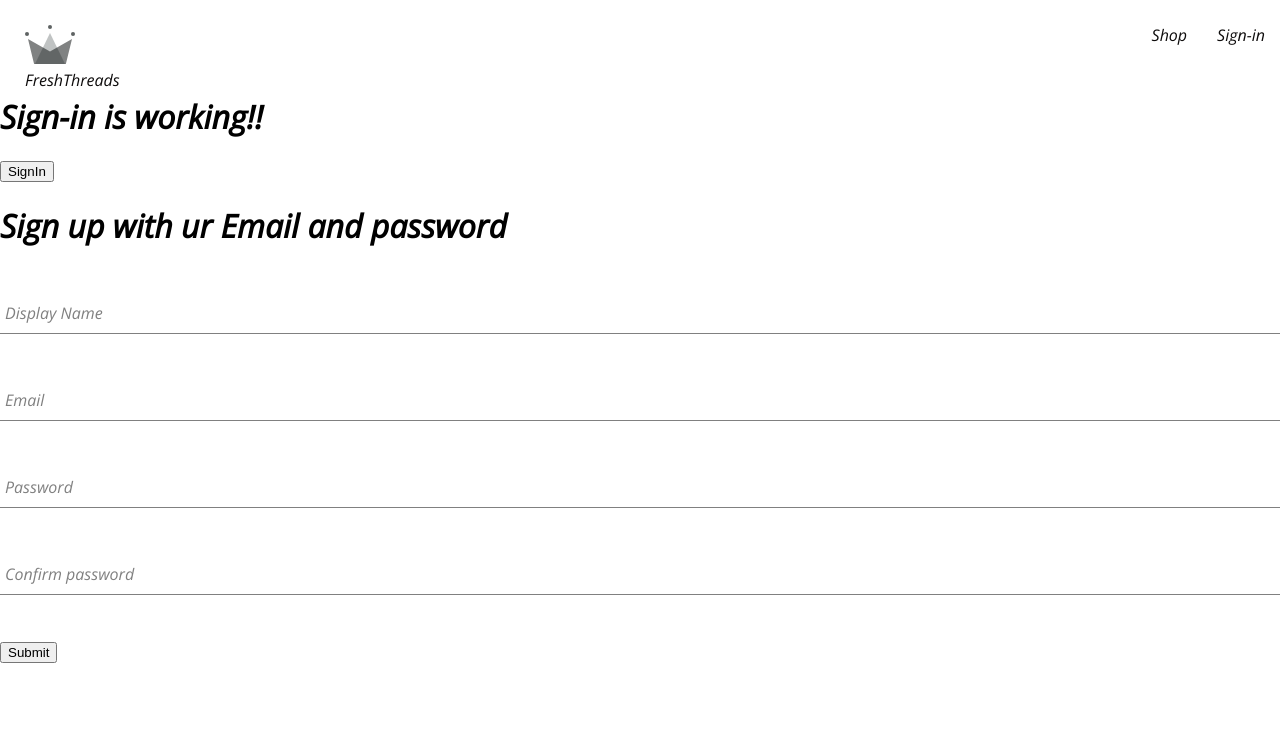
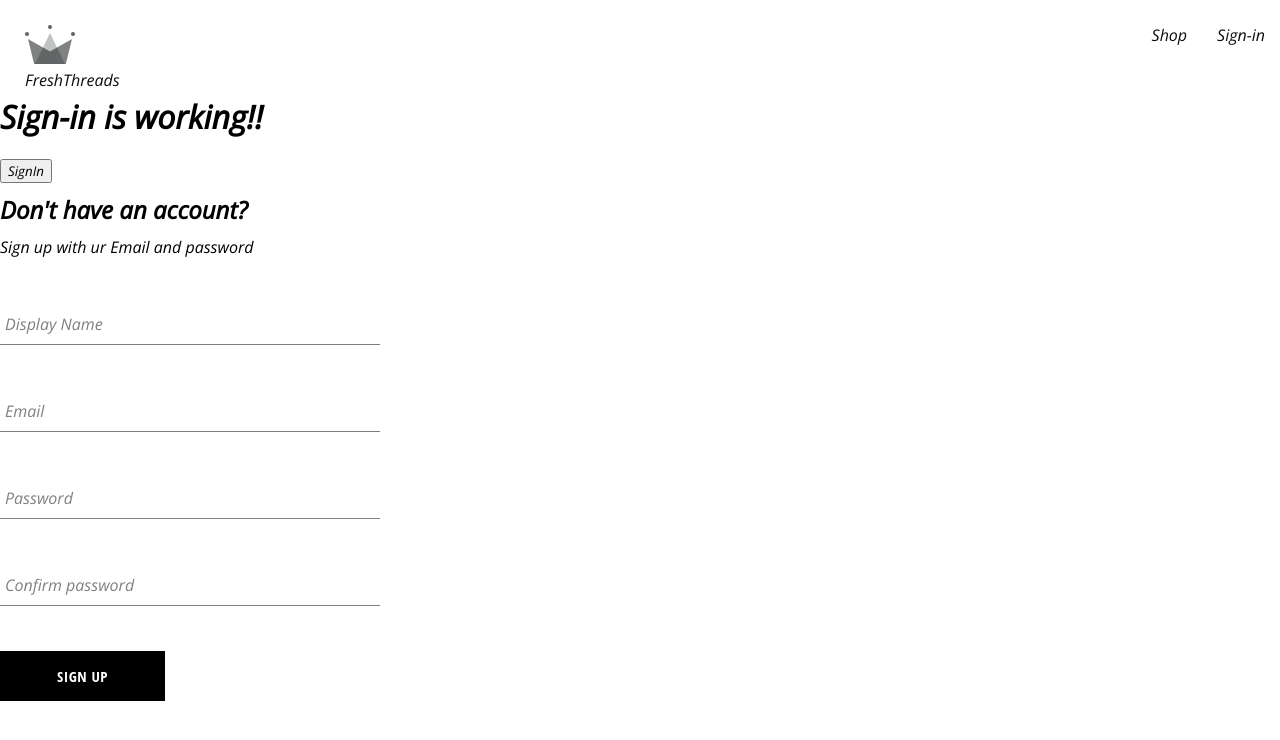
Before and after one commit to Tejas1017/crwn-clothing, a React (Create React App) app: page /sign-in in a window 1280 px wide. Shown: the top 740 px of the page. Built offline with nearby package versions, Linux system fonts and the light colour scheme.

Commit message:
create button components and sign up components

```diff
--- /dev/null
+++ b/src/components/button/button.components.jsx
@@ -0,0 +1,15 @@
+import "./button.styles.scss"
+
+const Button_type_class = {
+    google :"google-sign-in",
+    inverted:"inverted"
+}
+
+const Button = ({children,buttonType,...otherprops}) =>{
+    return (
+        <button className={`button-container ${Button_type_class[buttonType]}`}
+        {...otherprops}>{children}</button>
+    )
+}
+
+export default Button
--- /dev/null
+++ b/src/components/button/button.styles.scss
@@ -0,0 +1,46 @@
+.button-container {
+    min-width: 165px;
+    width: auto;
+    height: 50px;
+    letter-spacing: 0.5px;
+    line-height: 50px;
+    padding: 0 35px 0 35px;
+    font-size: 15px;
+    background-color: black;
+    color: white;
+    text-transform: uppercase;
+    font-family: 'Open Sans Condensed';
+    font-weight: bolder;
+    border: none;
+    cursor: pointer;
+    display: flex;
+    justify-content: center;
+
+    &:hover {
+      background-color: white;
+      color: black;
+      border: 1px solid black;
+    }
+
+    &.google-sign-in {
+      background-color: #4285f4;
+      color: white;
+
+      &:hover {
+        background-color: #357ae8;
+        border: none;
+      }
+    }
+
+    &.inverted {
+      background-color: white;
+      color: black;
+      border: 1px solid black;
+
+      &:hover {
+        background-color: black;
+        color: white;
+        border: none;
+      }
+    }
+  }
--- a/src/components/sign-up/sign-up.components.jsx
+++ b/src/components/sign-up/sign-up.components.jsx
@@ -1,9 +1,12 @@
 import { useState } from "react"
 import FormInput from "../form-input/form-input.components"
+import Button from "../button/button.components"
 import {
     createUserWithEmailandPasswordFromUser,
      createUserDocFromAuth
     } from "../../utils/firebase/firebase.utils"
+
+import "./sign-up.styles.scss"
 const defaultFormField = {
     displayName: "",
     Email: "",
@@ -15,7 +18,7 @@
 
 const SignUp = () => {
     const [formFields, setFormFields] = useState(defaultFormField)
-    console.log(formFields)
+    //console.log(formFields)
     const { displayName, Email, Password, confirmPassword } = formFields
 
 
@@ -54,8 +57,10 @@
     }
 
     return (
-        <div>
-            <h1>Sign up with ur Email and password</h1>
+        <div className="sign-up-container">
+
+            <h2>Don't have an account?</h2>
+            <span>Sign up with ur Email and password</span>
             <form onSubmit={handleSubmit}>
                 <FormInput type="text"
                     label="Display Name"
@@ -87,7 +92,7 @@
                     name="confirmPassword"
                     value={confirmPassword} />
 
-                <button type="submit">Submit</button>
+                <Button type="submit">SIGN UP</Button>
             </form>
         </div>
     )
--- /dev/null
+++ b/src/components/sign-up/sign-up.styles.scss
@@ -0,0 +1,13 @@
+.sign-up-container{
+    display: flex;
+    flex-direction: column;
+    width: 380px;
+
+
+    h2{
+        margin: 10px 0px;
+    }
+}
+Button {
+    font-family: "Open Sans";
+}
```
